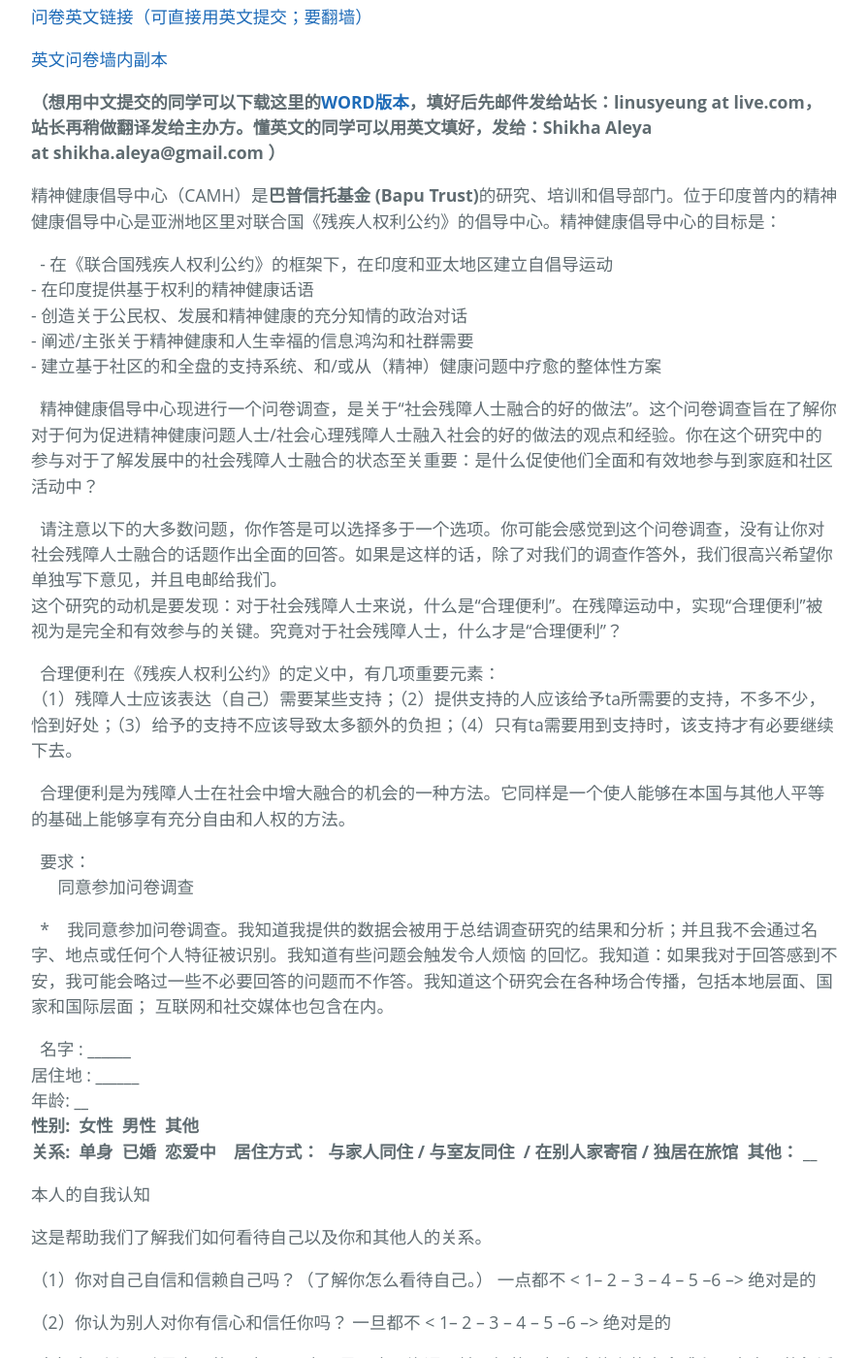
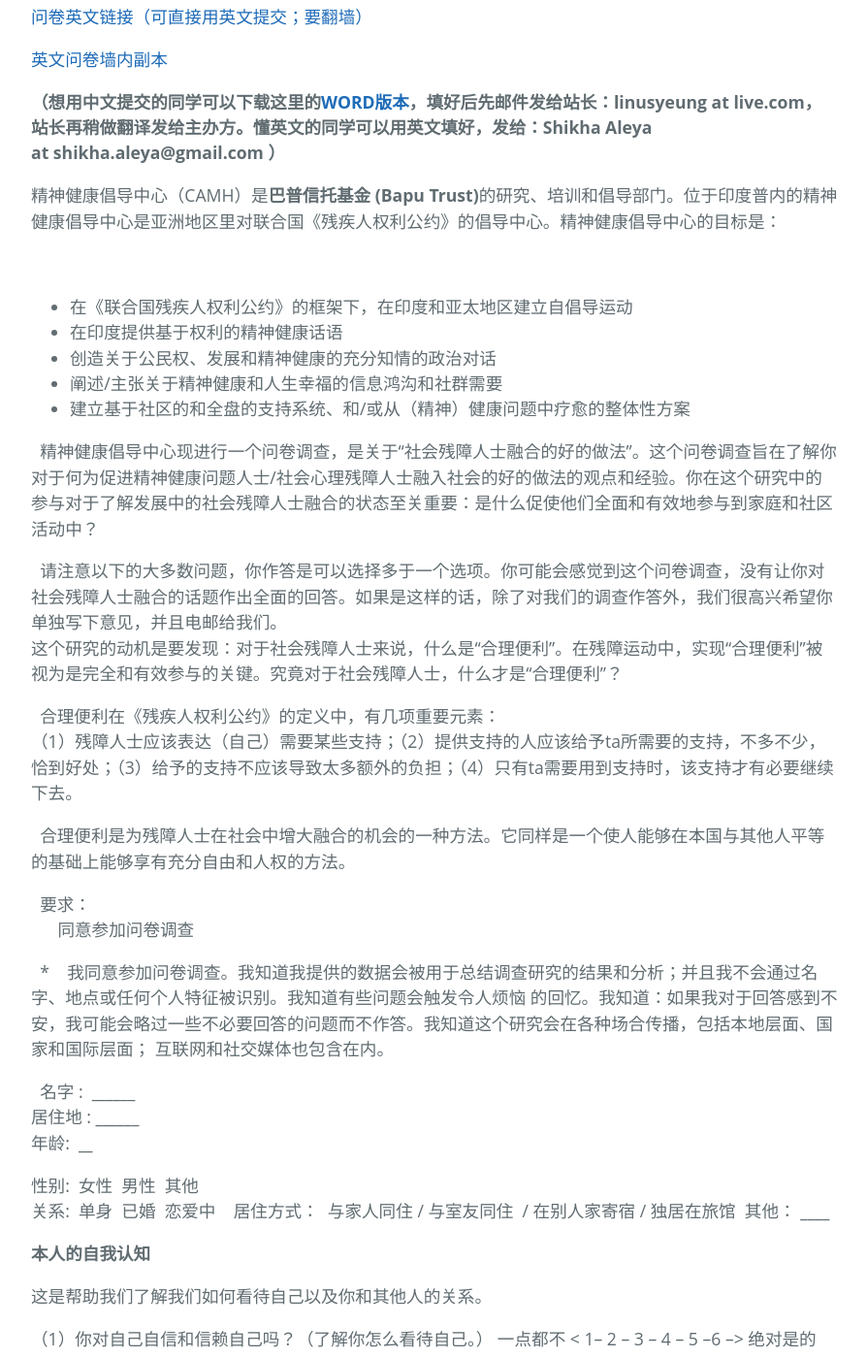
Before and after one commit to mdrights/mdrights.github.io, a Jekyll site: the page built from _posts/2016-03-23-问卷调查-社会心理残障者融合-好的做法.md, in a window 1280 px wide and 1400 px high, scrolled down 832 px. Shown: the whole window at 97% size, without its empty margins (192-1086 px from the left). Built offline with Jekyll 4.4.1, drawn with Linux system fonts in a browser that asks for light colours; some of the changed text lies outside the part shown.

```diff
--- a/_posts/2016-03-23-问卷调查-社会心理残障者融合-好的做法.md
+++ b/_posts/2016-03-23-问卷调查-社会心理残障者融合-好的做法.md
@@ -30,11 +30,11 @@ January 2016 Inclusion of persons with psycho-social disabilities - Goo
 精神健康倡导中心（CAMH）是**巴普信托基金 (Bapu Trust)**的研究、培训和倡导部门。位于印度普内的精神健康倡导中心是亚洲地区里对联合国《残疾人权利公约》的倡导中心。精神健康倡导中心的目标是：
 
 
-- 在《联合国残疾人权利公约》的框架下，在印度和亚太地区建立自倡导运动
-- 在印度提供基于权利的精神健康话语
-- 创造关于公民权、发展和精神健康的充分知情的政治对话
-- 阐述/主张关于精神健康和人生幸福的信息鸿沟和社群需要
-- 建立基于社区的和全盘的支持系统、和/或从（精神）健康问题中疗愈的整体性方案
+- 在《联合国残疾人权利公约》的框架下，在印度和亚太地区建立自倡导运动
+- 在印度提供基于权利的精神健康话语
+- 创造关于公民权、发展和精神健康的充分知情的政治对话
+- 阐述/主张关于精神健康和人生幸福的信息鸿沟和社群需要
+- 建立基于社区的和全盘的支持系统、和/或从（精神）健康问题中疗愈的整体性方案
 
 
 精神健康倡导中心现进行一个问卷调查，是关于“社会残障人士融合的好的做法”。这个问卷调查旨在了解你对于何为促进精神健康问题人士/社会心理残障人士融入社会的好的做法的观点和经验。你在这个研究中的参与对于了解发展中的社会残障人士融合的状态至关重要：是什么促使他们全面和有效地参与到家庭和社区活动中？
@@ -58,15 +58,16 @@ January 2016 Inclusion of persons with psycho-social disabilities - Goo
 *    我同意参加问卷调查。我知道我提供的数据会被用于总结调查研究的结果和分析；并且我不会通过名字、地点或任何个人特征被识别。我知道有些问题会触发令人烦恼 的回忆。我知道：如果我对于回答感到不安，我可能会略过一些不必要回答的问题而不作答。我知道这个研究会在各种场合传播，包括本地层面、国家和国际层面； 互联网和社交媒体也包含在内。
 
 
-名字 : ______________
+名字 :   ______________
 居住地 : ______________
-年龄: ____
+年龄:    ______
+
 性别:  女性  男性  其他
 关系:  单身  已婚  恋爱中
 居住方式：  与家人同住 / 与室友同住  / 在别人家寄宿 / 独居在旅馆  其他： ________
 
 
-本人的自我认知
+**本人的自我认知**
 
 这是帮助我们了解我们如何看待自己以及你和其他人的关系。
 
```
Also changed, not shown: other parts of _posts/2016-03-23-问卷调查-社会心理残障者融合-好的做法.md (+1 -1 lines).
